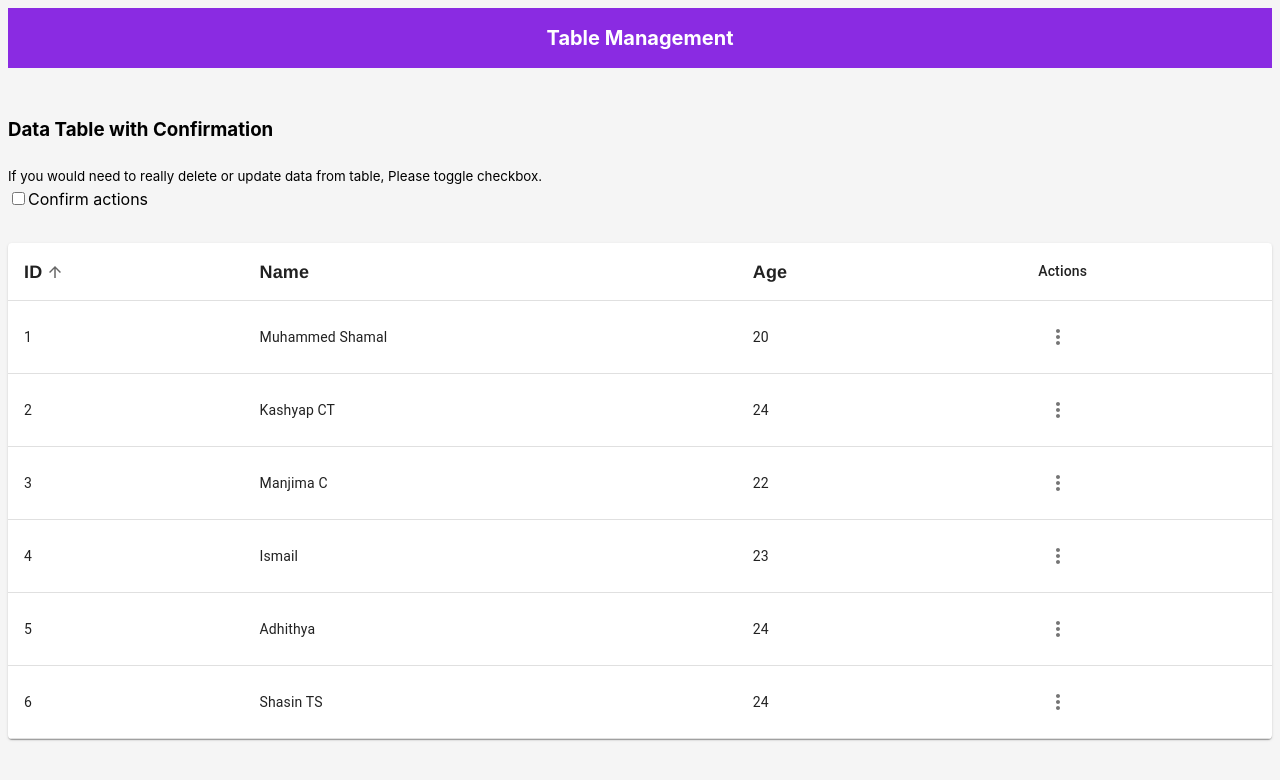
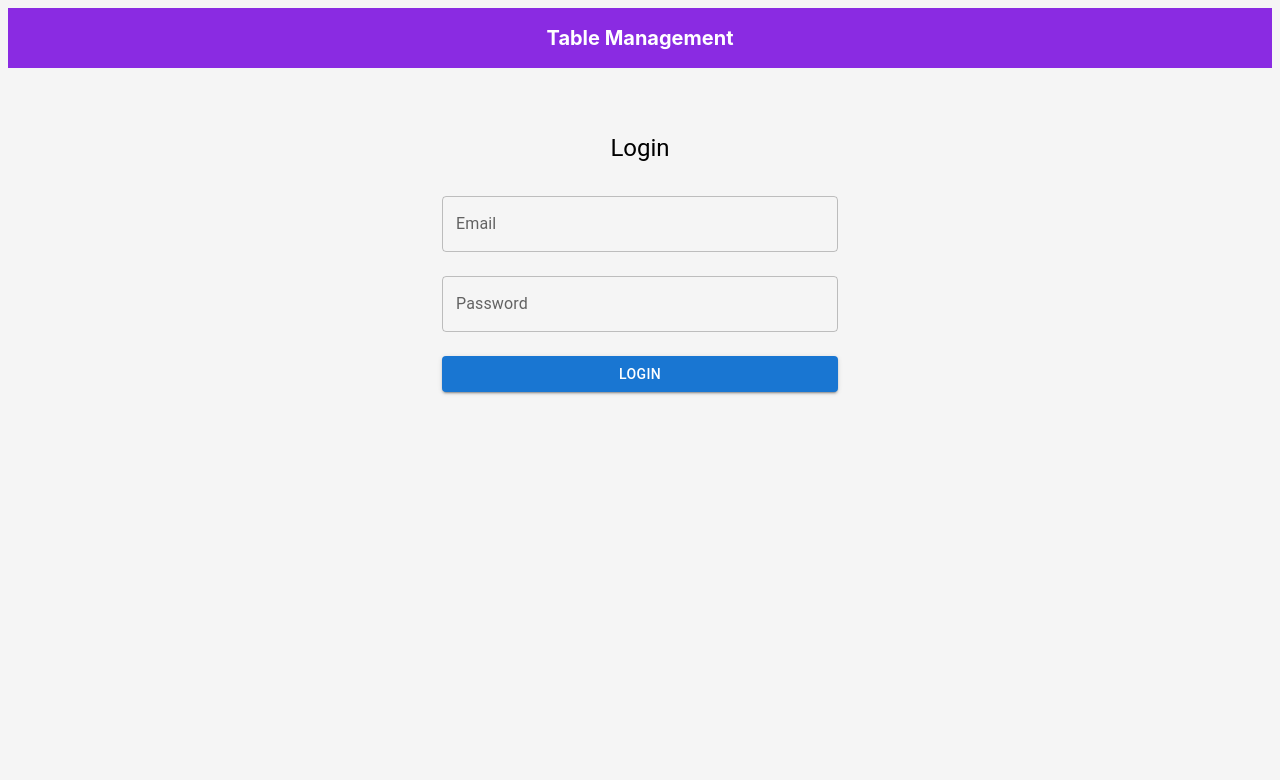
Before and after one commit to Muhammed-shamal/Developer_Profile, a React (Vite) app: page / in a window 1280 px wide. Shown: the top 780 px of the page. Built offline with nearby package versions, Linux system fonts and the light colour scheme.

Commit message:
login page creation

```diff
--- a/package.json
+++ b/package.json
@@ -15,7 +15,9 @@
     "@mui/icons-material": "^6.4.0",
     "@mui/material": "^6.4.0",
     "react": "^18.3.1",
-    "react-dom": "^18.3.1"
+    "react-dom": "^18.3.1",
+    "react-hook-form": "^7.54.2",
+    "react-router-dom": "^7.2.0"
   },
   "devDependencies": {
     "@eslint/js": "^9.17.0",
--- a/src/App.tsx
+++ b/src/App.tsx
@@ -1,5 +1,6 @@
 import Navbar from "./components/Navbar/navbar";
 import TableFunction from "./components/Table/table";
+import Login from "./pages/login";
 
 function App() {
   return (
@@ -7,7 +8,8 @@ function App() {
       {/* a sample header */}
       <Navbar />
       {/* click bellow to view table ui and functions */}
-      <TableFunction />
+      {/* <TableFunction /> */}
+      <Login />
     </>
   );
 }
--- /dev/null
+++ b/src/pages/login.tsx
@@ -0,0 +1,128 @@
+import React, { useContext, useState } from "react";
+import { useForm, Controller, SubmitHandler } from "react-hook-form";
+import {
+  TextField,
+  Button,
+  Typography,
+  Container,
+  Box,
+  CircularProgress
+} from "@mui/material";
+// import { AuthContext } from "../../../Context/authContext";
+
+
+
+interface IFormInput {
+    email: string
+    password: string
+  }
+
+
+const Login: React.FC = () => {
+  const {
+    handleSubmit,
+    control,
+    formState: { errors, isSubmitting }
+  } = useForm();
+
+  //   const { login } = useContext(AuthContext);
+
+  //   const validateEmail = () => {
+  //     const emailRegex = /^[^\s@]+@[^\s@]+\.[^\s@]+$/;
+  //     if (!emailRegex.test(email)) {
+  //       setEmailError("Please enter a valid email");
+  //       return false;
+  //     }
+  //     setEmailError("");
+  //     return true;
+  //   };
+
+  //   const validatePassword = () => {
+  //     const passwordRegex = /^(?=.*[0-9]).{8,}$/;
+  //     if (!password.match(passwordRegex)) {
+  //       setPasswordError("Password must be at least 8 characters and include a number");
+  //       return false;
+  //     }
+  //     setPasswordError("");
+  //     return true;
+  //   };
+
+  const onSubmit: SubmitHandler<IFormInput> = (data) => {
+    console.log("daa is submitted", data);
+    // if (validateEmail() && validatePassword()) {
+    //   try {
+    //     // await login({ email, password });
+    //     setSuccessMessage("Login successful");
+    //     navigate("/");
+    //   } catch (error: any) {
+    //     setError(error.response?.data?.message || "An error occurred during login.");
+    //     setTimeout(() => setLoading(false), 2000);
+    //   }
+    // } else {
+    //   setLoading(false);
+    // }
+  };
+
+  return (
+    <Container component="main" maxWidth="xs">
+      <Box mt={8} display="flex" flexDirection="column" alignItems="center">
+        <Typography variant="h5">Login</Typography>
+        <form
+          onSubmit={handleSubmit(onSubmit)}
+          style={{ width: "100%", marginTop: 16 }}
+        >
+          {/* Email Field */}
+          <Controller
+            name="email"
+            control={control}
+            defaultValue=""
+            render={({ field }) => (
+              <TextField
+                {...field}
+                label="Email"
+                variant="outlined"
+                fullWidth
+                margin="normal"
+                error={!!errors.email}
+                // helperText={errors.email?.message}
+              />
+            )}
+          />
+
+          {/* Password Field */}
+          <Controller
+            name="password"
+            control={control}
+            defaultValue=""
+            render={({ field }) => (
+              <TextField
+                {...field}
+                label="Password"
+                type="password"
+                variant="outlined"
+                fullWidth
+                margin="normal"
+                error={!!errors.password}
+                // helperText={errors.password?.message}
+              />
+            )}
+          />
+
+          {/* Submit Button */}
+          <Button
+            type="submit"
+            variant="contained"
+            color="primary"
+            fullWidth
+            sx={{ mt: 2 }}
+            disabled={isSubmitting}
+          >
+            {isSubmitting ? <CircularProgress size={24} /> : "Login"}
+          </Button>
+        </form>
+      </Box>
+    </Container>
+  );
+};
+
+export default Login;
```
Also changed, not shown: src/layout/Dashboard.tsx (added), 1 other file (tests, documents, lock files or other folders).
